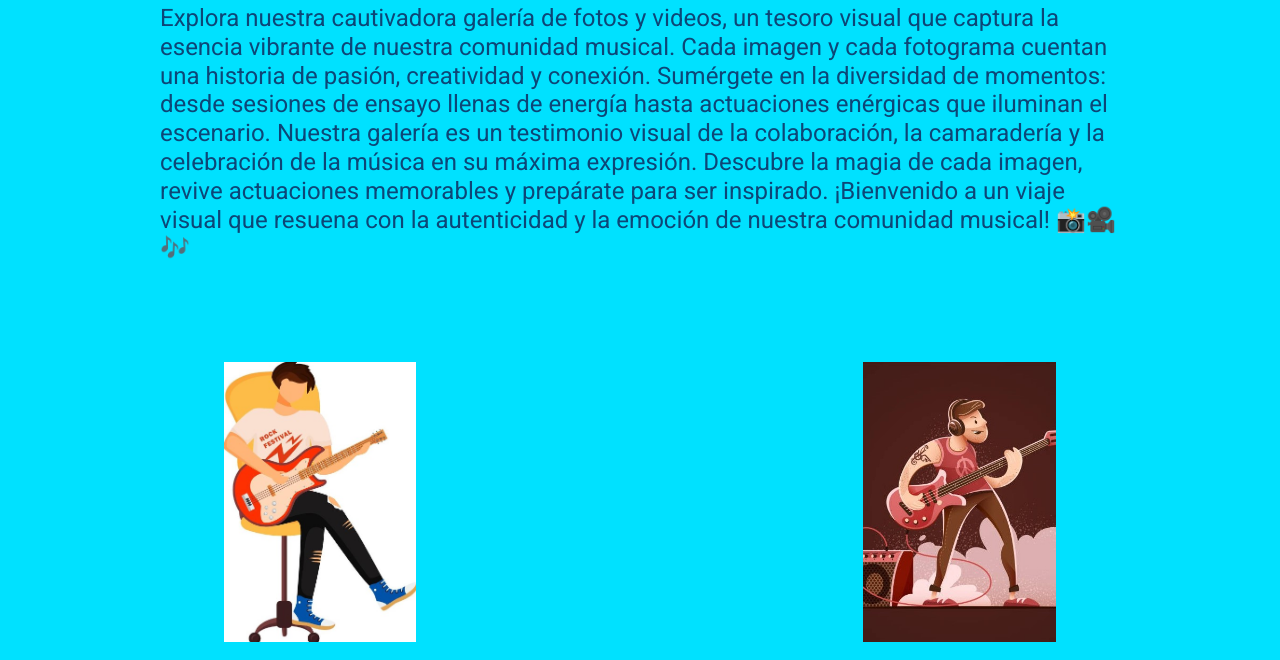
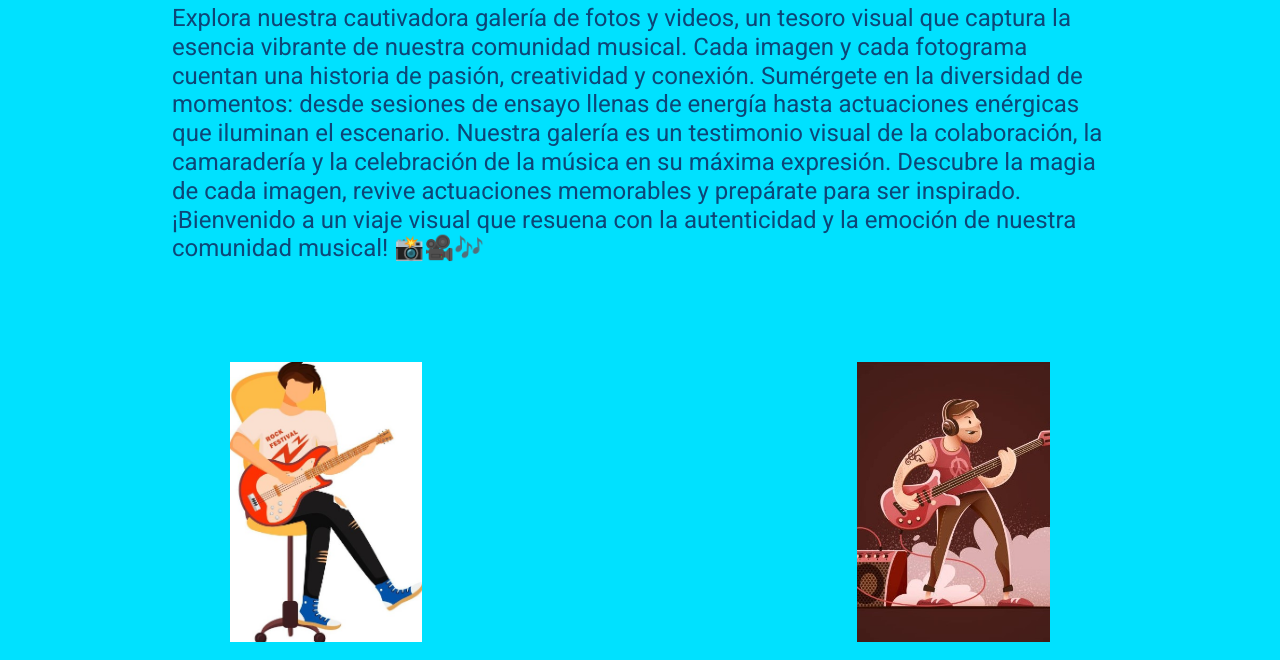
Before and after one commit to IgnacioWeisser/Entrega-2, a plain HTML site: page paginas/galeria.html in a window 1280 px wide. Shown: the part 231-891 px from the top of the page. Drawn offline with nearby package versions, Linux system fonts and the light colour scheme.

Commit message:
Fluid con bootstrap

```diff
--- a/paginas/galeria.html
+++ b/paginas/galeria.html
@@ -46,6 +46,7 @@
         <section>
             <h1 class="titulo_principal">Galeria</h1>
         </section>
+        <div class="container-fluid">
         <section>
             <h4 class="subtitulo3">Explora nuestra cautivadora galería de fotos y videos, un tesoro visual que captura
                 la esencia vibrante de nuestra comunidad musical. Cada imagen y cada fotograma cuentan una historia de
@@ -55,8 +56,9 @@
                 la magia de cada imagen, revive actuaciones memorables y prepárate para ser inspirado. ¡Bienvenido a un
                 viaje visual que resuena con la autenticidad y la emoción de nuestra comunidad musical! 📸🎥🎶</h4>
         </section>
+    </div>
         <section>
-            <div class="imgytexto">
+            <div class="imgytexto container-fluid">
                 <img src="../imagenes/rock3.jpg" alt="vector musico" class="imgindex">
                 <img src="../imagenes/rock4.jpg" alt="vector musico 2" class="imgindex">
             </div>
```
Also changed, not shown: index.html (+2 -0 lines), paginas/sobre-nosotros.html (+2 -0 lines).
